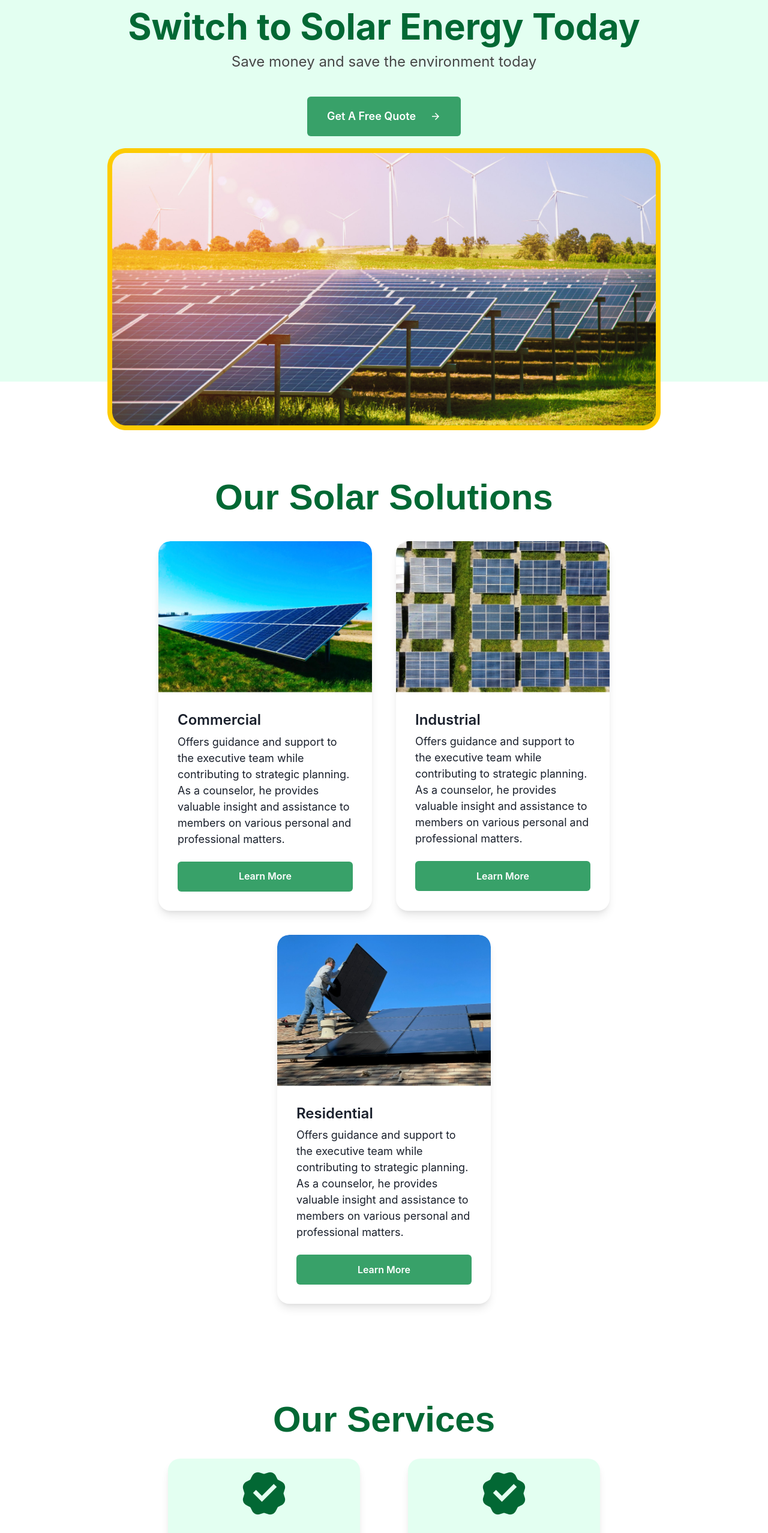
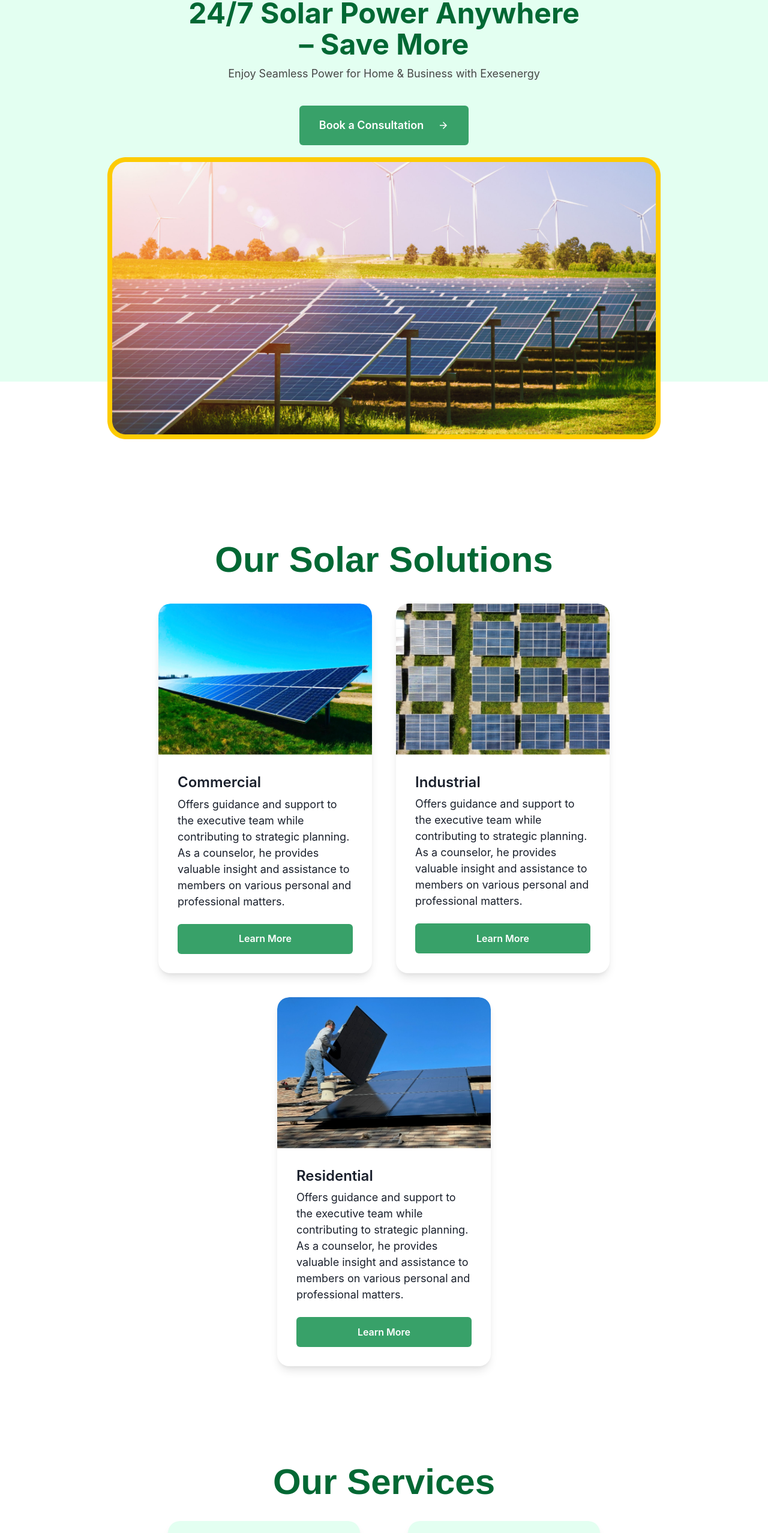
Before and after one commit to ExesEnergyInt/ExesEnergyW, a React (Vite) app: page / in a window 1280 px wide. Shown: the part 164-2719 px from the top of the page at 60% size. Built offline with nearby package versions, Linux system fonts and the light colour scheme.

Commit message:
corrections

```diff
--- a/src/Pages/Home/Hero.jsx
+++ b/src/Pages/Home/Hero.jsx
@@ -23,20 +23,20 @@ function Hero() {
 
         <Text
           as="h1"
-          fontSize={{ base: '3xl', md: '5xl', lg: '6xl' }}
+          fontSize={{ base: '3xl', md: '5xl', lg: '5xl' }}
           fontWeight="700"
           color="#026834"
           mb={2}
         >
-          Switch to Solar Energy Today
+          24/7 Solar Power Anywhere  <br/> – Save More
         </Text>
 
         <Text
-          as="h2"
-          fontSize={{ base: 'sm', md: 'lg', lg: '2xl' }}
+          as="h4"
+          fontSize={{ base: 'sm', md: 'lg', lg: 'lg' }}
           color="#464646"
         >
-          Save money and save the environment today
+         Enjoy Seamless Power for Home & Business with Exesenergy
         </Text>
 
         <Button
@@ -47,7 +47,7 @@ function Hero() {
           rightIcon={<ArrowForwardIcon size="lg" />}
           colorScheme="green"
         >
-          Get A Free Quote
+          Book a Consultation
 
         </Button>
 
--- a/src/Pages/Home/ServData.js
+++ b/src/Pages/Home/ServData.js
@@ -1,18 +1,18 @@
 export const ServData = [
   {
     image: "/Images/forHero/verified.png",
-    heading: "Consultation",
-    text: "Lorem ipsum dolor sit amet, consectetur adipiscing elit, sed do eiusmod tempor incididunt ut labore ",
+    heading: "Sells of Premium Solar Systems",
+    text: "Reliable solar solutions and accessories tailored for your home or business. At Exesenergy, we prioritize quality, performance, and your satisfaction every step of the way. ",
   },
 
   {
     image: "/Images/forHero/verified.png",
-    heading: "Installation",
-    text: "Lorem ipsum dolor sit amet, consectetur adipiscing elit, sed do eiusmod tempor incididunt ut labore ",
+    heading: "Premium Site Inspection & Installation",
+    text: "We ensure a smooth solar journey, from inspection to maintenance, delivering reliable power and exceptional service for your home or business.",
   },
   {
     image: "/Images/forHero/verified.png",
-    heading: "Monitoring",
-    text: "Lorem ipsum dolor sit amet, consectetur adipiscing elit, sed do eiusmod tempor incididunt ut labore ",
+    heading: "Full Powering of your Homes & Businesses",
+    text: "Exesenergy empowers homes and businesses to transition to reliable, renewable solar energy with customized solutions and expert support. ",
   },
 ];
--- a/src/Pages/Home/Services.jsx
+++ b/src/Pages/Home/Services.jsx
@@ -58,11 +58,11 @@ function Services() {
                 />
               </Flex>
 
-              <Stack m={{ base: 4, md: 6 }} alignItems="center">
+              <Stack m={{ base: 4, md: 4 }} alignItems="center">
                 <CardBody>
                   <Heading
-                    fontSize={{ base: "lg", md: "xl", lg: "2xl" }}
-                    fontWeight={600}
+                    fontSize={{ base: "lg", md: "xl", lg: "xl" }}
+                    fontWeight={700}
                     textAlign="center"
                   >
                     {heading}
@@ -70,9 +70,10 @@ function Services() {
 
                   <Text
                     py={2}
-                    fontSize={{ base: "sm", md: "md", lg: "lg" }}
+                    fontSize={{ base: "sm", md: "md", lg: "" }}
                     fontWeight={400}
-                    textAlign="center"
+                    textAlign='justify'
+
                   >
                     {text}
                   </Text>
--- a/src/Pages/Home/Solution.jsx
+++ b/src/Pages/Home/Solution.jsx
@@ -8,7 +8,7 @@ function Solution() {
       p={{ base: 4, md: 8, lg: 20 }}
       flexDir="column"
       alignItems="center"
-      mt={10}
+      mt={{ lg:36,}}
     >
       <Text
         as="h1"
```
